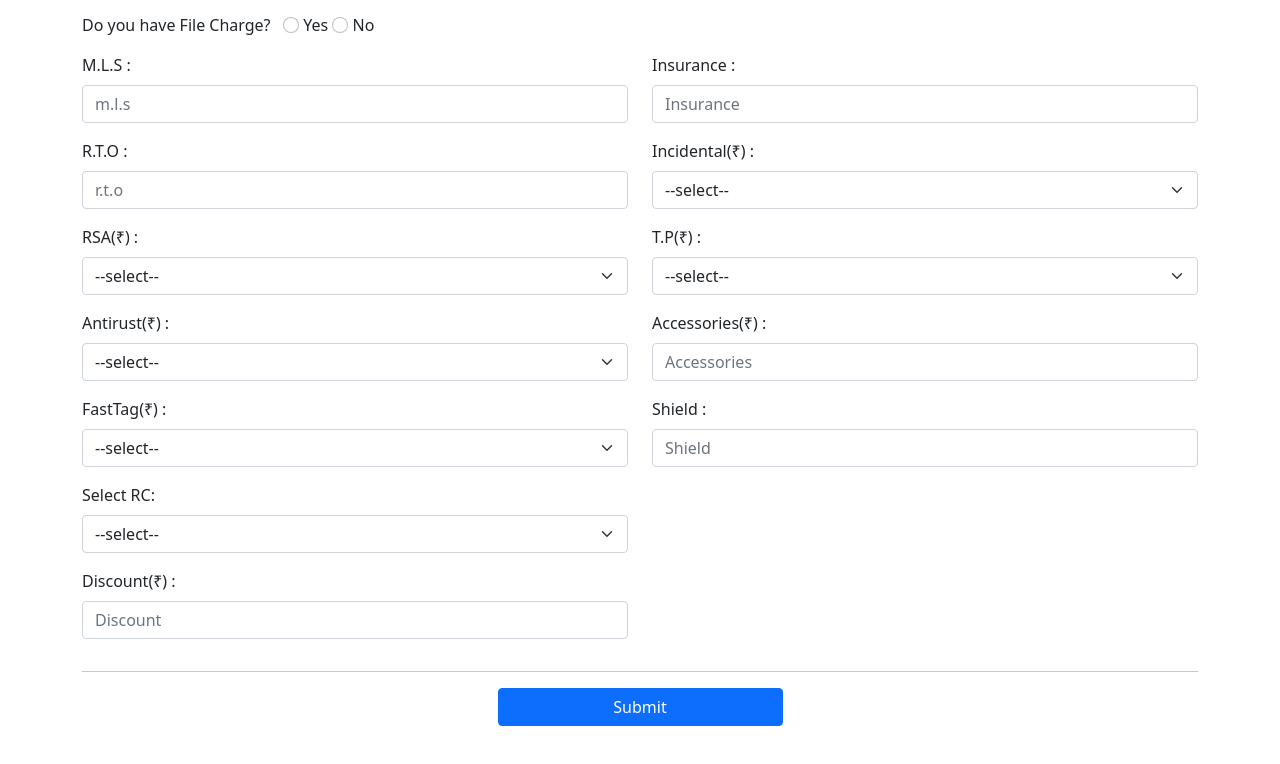
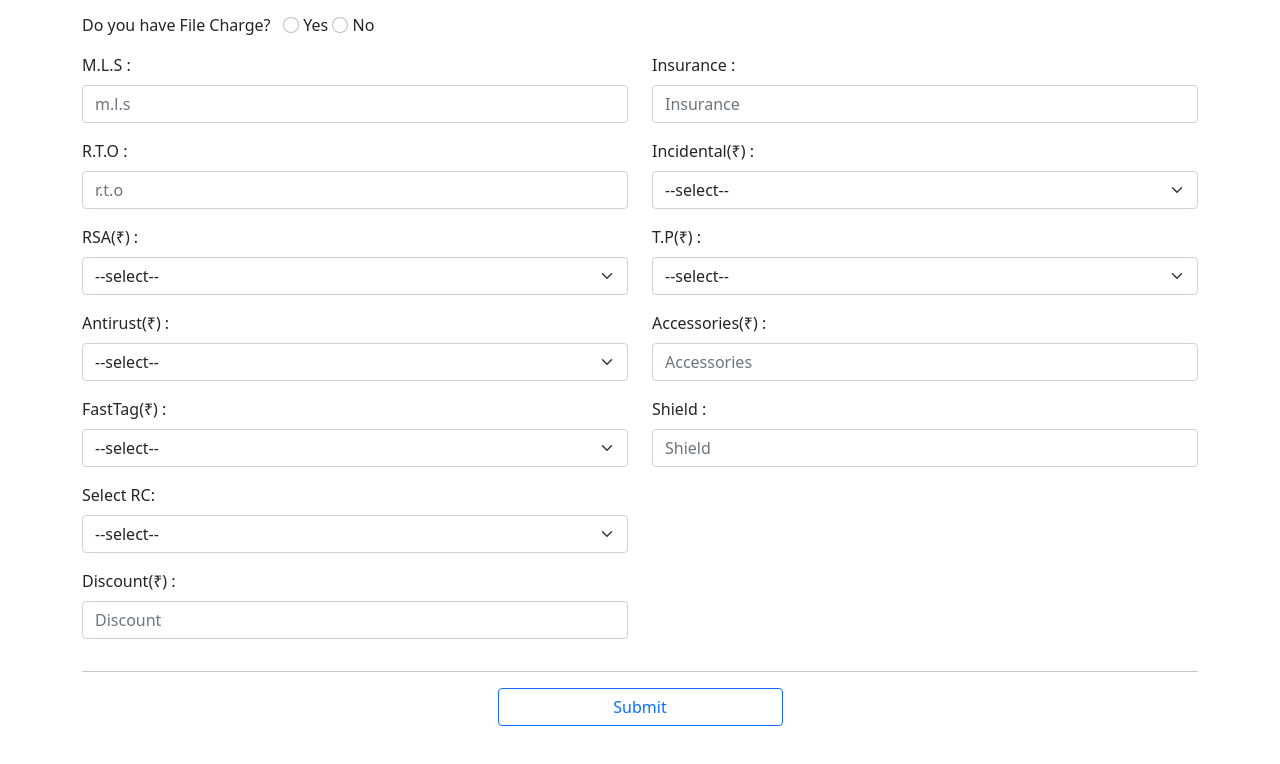
Before and after one commit to Almighty98/sn-sinha, a plain HTML site: page index.html in a window 1280 px wide. Shown: the part 1097-1861 px from the top of the page. Drawn offline with nearby package versions, Linux system fonts and the light colour scheme.

Commit message:
Update index.html

```diff
--- a/index.html
+++ b/index.html
@@ -363,7 +363,7 @@
             <hr>
 
             <div class="row justify-content-center">
-                <input class="btn btn-primary w-25 mb-5" id="main" type="submit" value="Submit" name="submit">
+                <input class="btn btn-outline-primary w-25 mb-5" id="main" type="submit" value="Submit" name="submit">
             </div>
         </form>
     </div>
```
